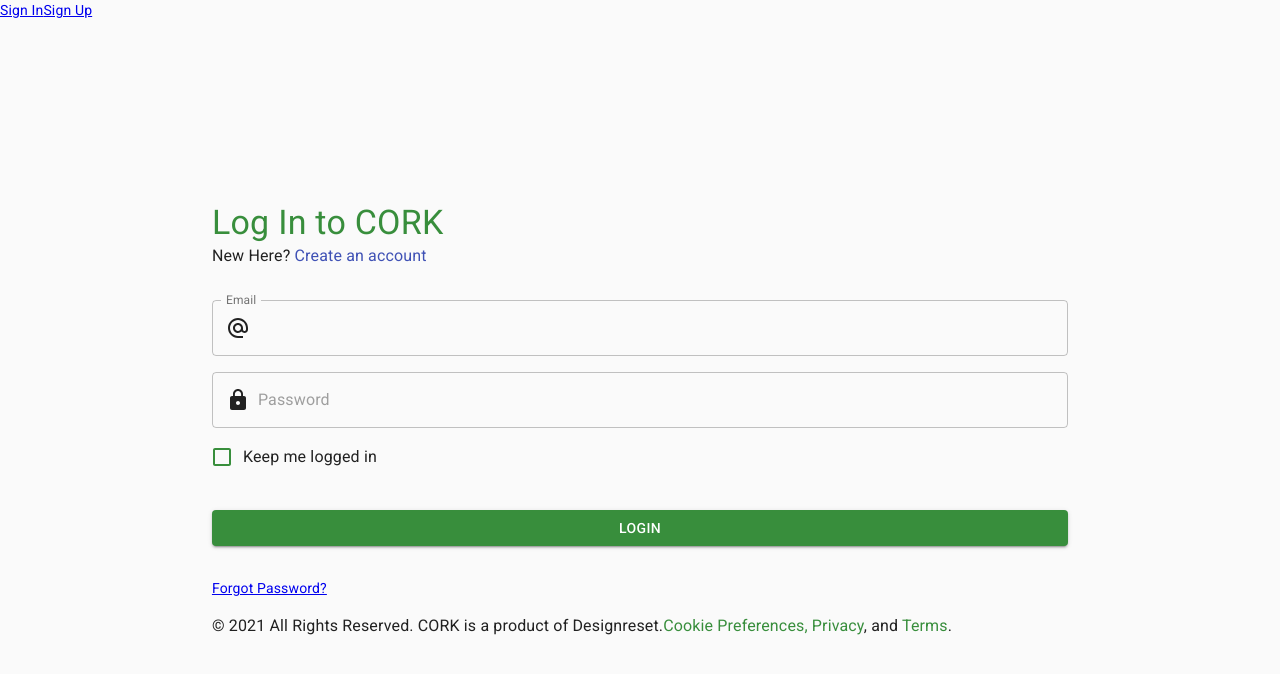
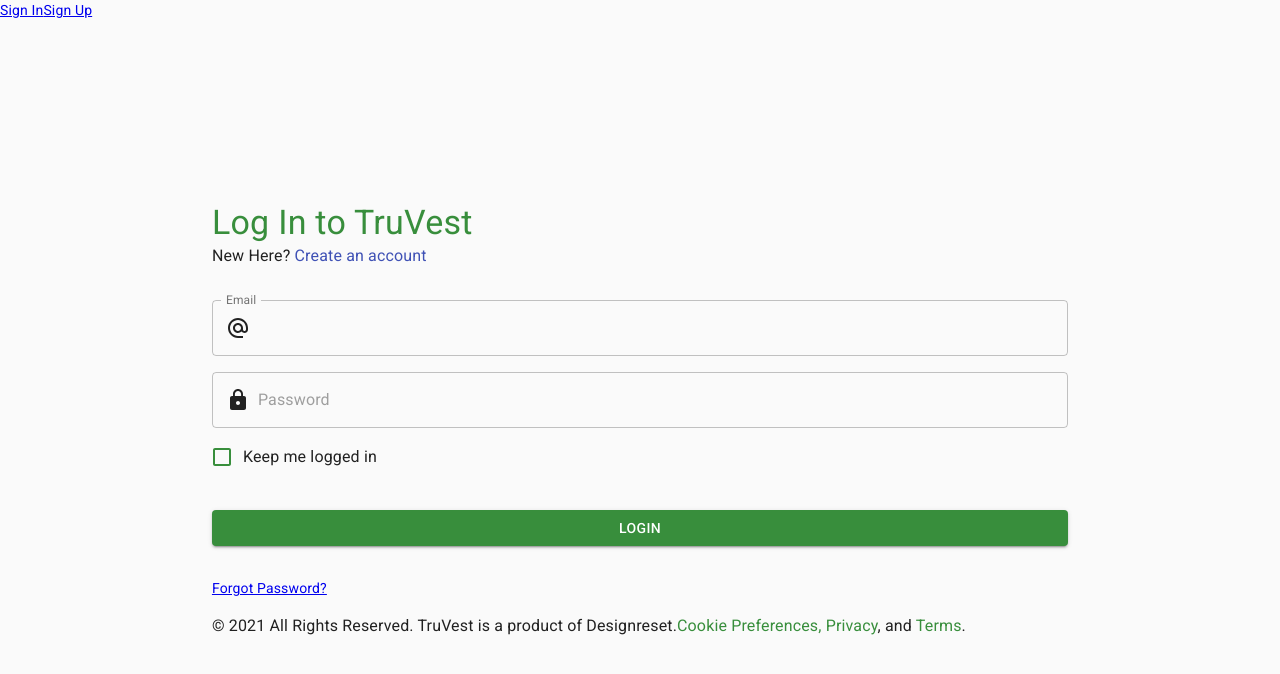
Before and after one commit to Ashank-Dsouza/Front-end-Estate-Asset-Management, a React (Create React App) app: page /#/ in a window 1280 px wide. Shown: the top 674 px of the page. Built offline with nearby package versions, Linux system fonts and the light colour scheme.

Commit message:
changes CORK TruVest

```diff
--- a/src/App.js
+++ b/src/App.js
@@ -24,7 +24,7 @@
         <div className="App__Aside"></div>
         <div className="App__Form">
           <div className="PageSwitcher">
-              <NavLink to="/" activeClassName="PageSwitcher__Item--Active" className="PageSwitcher__Item">Sign In</NavLink>
+              <NavLink exact to="/" activeClassName="PageSwitcher__Item--Active" className="PageSwitcher__Item">Sign In</NavLink>
               <NavLink exact to="/sign-up" activeClassName="PageSwitcher__Item--Active" className="PageSwitcher__Item">Sign Up</NavLink>
             </div>
 
--- a/src/pages/LoginPage.js
+++ b/src/pages/LoginPage.js
@@ -99,7 +99,7 @@
                 >
                     <Grid item>
                         <Typography variant="h4" className={classes.MainTitle}>
-                            Log In to CORK
+                            Log In to TruVest
                         </Typography>
                         <Typography>
                             New Here? <Link href="/#sign-up"> Create an account</Link>
@@ -150,7 +150,7 @@
                             {/* <Link>Forgot Password?</Link> */}
                         </Box>
                         <Typography>
-                            © 2021 All Rights Reserved. CORK is a product of Designreset.
+                            © 2021 All Rights Reserved. TruVest is a product of Designreset.
                             <Link style={{ color: green[700] }}>Cookie Preferences, Privacy</Link>, and
                             <Link style={{ color: green[700] }}> Terms</Link>.
                         </Typography>
--- a/src/pages/PasswordRecoveryPage.js
+++ b/src/pages/PasswordRecoveryPage.js
@@ -108,7 +108,7 @@
               </CardActions>
             </Card>
             <Typography>
-              © 2021 All Rights Reserved. CORK is a product of Designreset.
+              © 2021 All Rights Reserved. TruVest is a product of Designreset.
               <Link style={{ color: green[700] }}>Cookie Preferences, Privacy</Link>, and
               <Link style={{ color: green[700] }}> Terms</Link>.
             </Typography>
--- a/src/pages/PasswordReset.js
+++ b/src/pages/PasswordReset.js
@@ -138,7 +138,7 @@
                             </CardActions>
                         </Card>
                         <Typography>
-                            © 2021 All Rights Reserved. CORK is a product of Designreset.
+                            © 2021 All Rights Reserved. TruVest is a product of Designreset.
               <Link style={{ color: green[700] }}>Cookie Preferences, Privacy</Link>, and
               <Link style={{ color: green[700] }}> Terms</Link>.
             </Typography>
--- a/src/pages/singUpPage.js
+++ b/src/pages/singUpPage.js
@@ -200,7 +200,7 @@
                         <Button disabled={!checkBoxValue} onClick={() => submitOnClick()} variant='contained' className={classes.Button}>Get Started</Button>
                     </Box>
                     <Typography>
-                        © 2021 All Rights Reserved. CORK is a product of Designreset.
+                        © 2021 All Rights Reserved. TruVest is a product of Designreset.
                         <Link style={{ color: green[700] }}>Cookie Preferences, Privacy</Link>, and
                         <Link style={{ color: green[700] }}> Terms</Link>.
                     </Typography>
```
